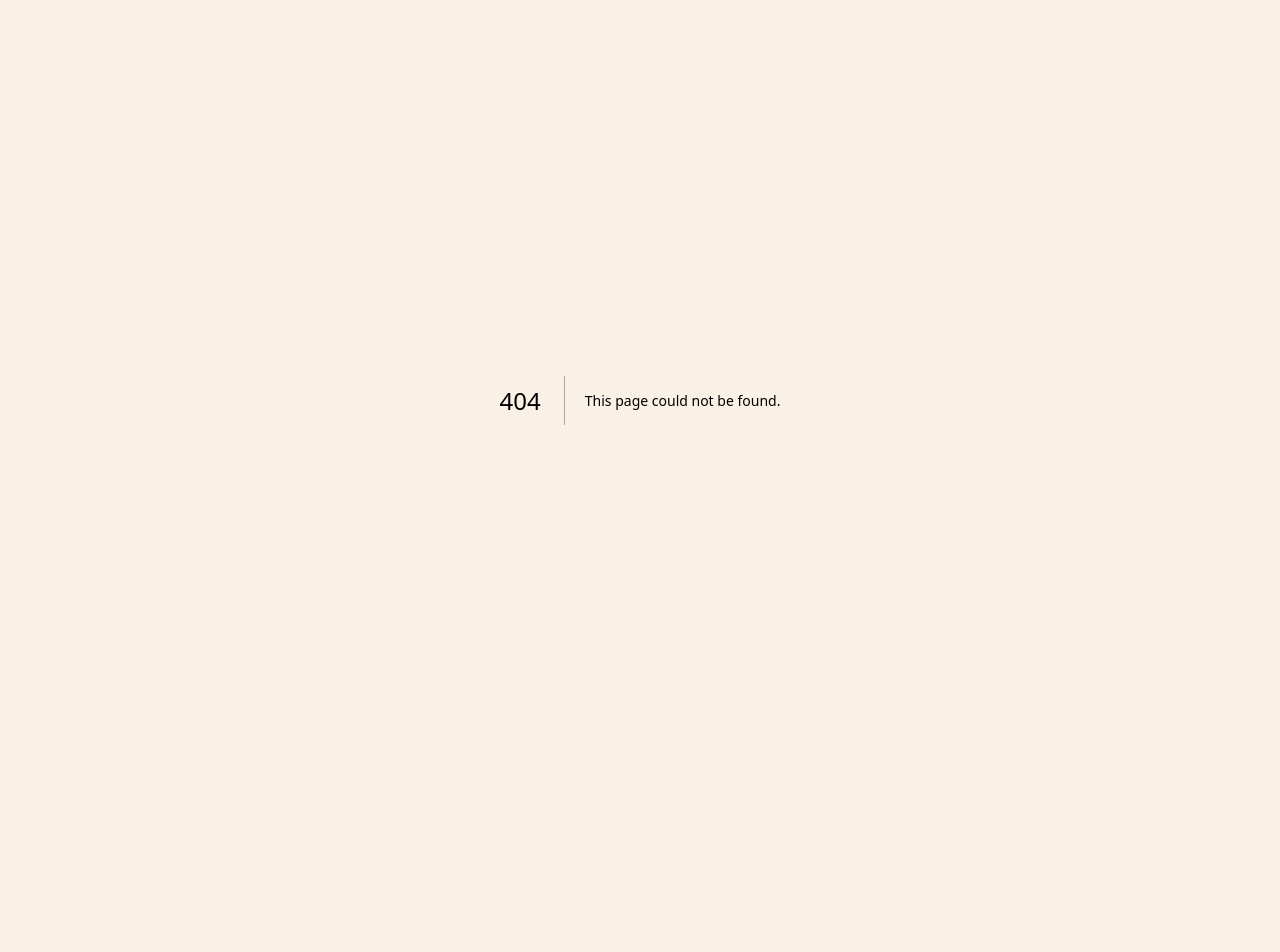
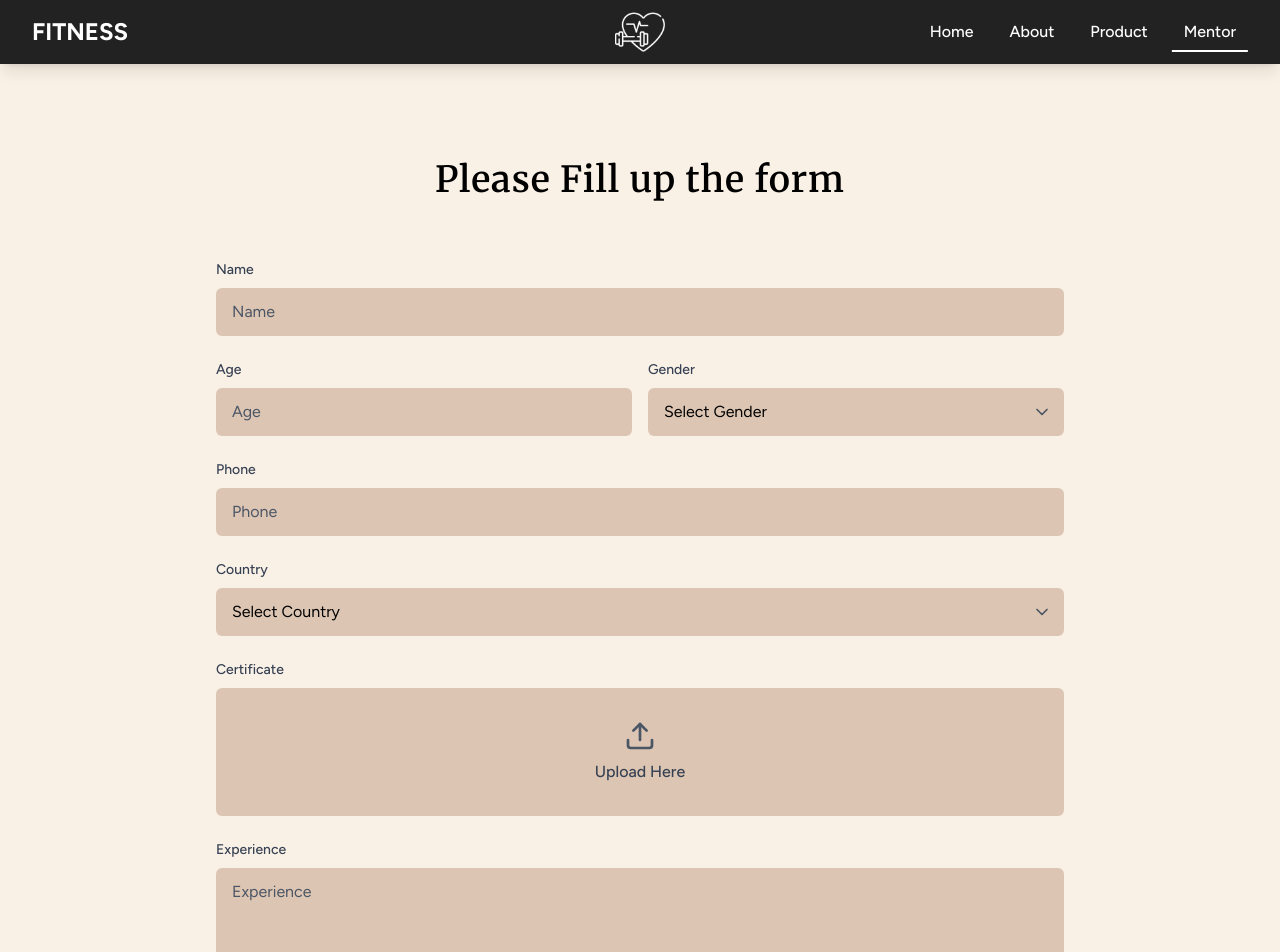
Before and after one commit to RaziMaulana/fitnessapp, a Next.js app: page /mentor/Recruitment-step-two in a window 1280 px wide. Before the commit this address had no page. Shown: the top 952 px of the page. Before the commit the page ends 800 px from the top, so only its background shows below. Built offline with nearby package versions, Linux system fonts and the light colour scheme.

Commit message:
Form done

```diff
--- /dev/null
+++ b/components/Mentor/Recruitment-process/Form.tsx
@@ -0,0 +1,194 @@
+"use client";
+
+import { Upload, ChevronDown } from "lucide-react";
+import { motion, Variants } from "framer-motion";
+
+export default function Form() {
+  const formVariants: Variants = {
+    hidden: { opacity: 0, y: 50 },
+    visible: {
+      opacity: 1,
+      y: 0,
+      transition: {
+        type: "spring",
+        stiffness: 100,
+        damping: 20,
+        when: "beforeChildren",
+        staggerChildren: 0.1,
+      } as any,
+    },
+  };
+
+  const itemVariants: Variants = {
+    hidden: { opacity: 0, y: 20 },
+    visible: { opacity: 1, y: 0 },
+  };
+
+  const inputFocusVariants: Variants = {
+    focus: {
+      scale: 1.01,
+      borderColor: "#BFA894",
+      boxShadow: "0 0 0 3px rgba(220, 197, 178, 0.5)",
+      transition: { type: "spring", stiffness: 300, damping: 20 },
+    },
+  };
+
+  // Varian untuk area upload tetap sama
+  const uploadHoverVariants: Variants = {
+    hover: {
+      scale: 1.02,
+      backgroundColor: "#BFA894",
+      transition: { type: "spring", stiffness: 300, damping: 20 },
+    },
+    tap: {
+      scale: 0.98,
+    },
+  };
+
+  return (
+    <div className="max-w-4xl mx-auto p-6 min-h-screen pt-40">
+      <motion.h1
+        initial={{ opacity: 0, y: -50 }}
+        animate={{ opacity: 1, y: 0 }}
+        transition={{ type: "spring", stiffness: 100, damping: 20 }}
+        className="text-2xl md:text-4xl lg:text-4xl xl:text-4xl font-semibold tracking-wide text-center mb-15 text-black merriweather-font"
+      >
+        Please Fill up the form
+      </motion.h1>
+
+      <motion.div
+        variants={formVariants}
+        initial="hidden"
+        animate="visible"
+        className="space-y-6"
+      >
+        {/* Name Field */}
+        <motion.div variants={itemVariants}>
+          <label className="block text-sm font-medium text-gray-700 mb-2">
+            Name
+          </label>
+          <motion.input
+            type="text"
+            placeholder="Name"
+            className="w-full px-4 py-3 bg-[#DCC5B2] border-0 rounded-md placeholder-gray-600 focus:outline-none focus:ring-2 focus:ring-[#BFA894] text-black"
+            whileFocus="focus"
+            variants={inputFocusVariants}
+          />
+        </motion.div>
+
+        {/* Age and Gender Fields */}
+        <motion.div variants={itemVariants} className="grid grid-cols-2 gap-4">
+          <div>
+            <label className="block text-sm font-medium text-gray-700 mb-2">
+              Age
+            </label>
+            <motion.input
+              type="text"
+              placeholder="Age"
+              className="w-full px-4 py-3 bg-[#DCC5B2] border-0 rounded-md placeholder-gray-600 focus:outline-none focus:ring-2 focus:ring-[#BFA894] text-black"
+              whileFocus="focus"
+              variants={inputFocusVariants}
+            />
+          </div>
+          <div>
+            <label className="block text-sm font-medium text-gray-700 mb-2">
+              Gender
+            </label>
+            <div className="relative">
+              <motion.select
+                className="w-full px-4 py-3 bg-[#DCC5B2] border-0 rounded-md placeholder-gray-600 focus:outline-none focus:ring-2 focus:ring-[#BFA894] appearance-none text-black"
+                whileFocus="focus"
+                variants={inputFocusVariants}
+              >
+                <option value="">Select Gender</option>
+                <option value="male">Laki-laki</option>
+                <option value="female">Perempuan</option>
+              </motion.select>
+              <ChevronDown className="absolute right-3 top-1/2 transform -translate-y-1/2 h-5 w-5 text-gray-600 pointer-events-none" />
+            </div>
+          </div>
+        </motion.div>
+
+        {/* Phone Field */}
+        <motion.div variants={itemVariants}>
+          <label className="block text-sm font-medium text-gray-700 mb-2">
+            Phone
+          </label>
+          <motion.input
+            type="tel"
+            placeholder="Phone"
+            className="w-full px-4 py-3 bg-[#DCC5B2] border-0 rounded-md placeholder-gray-600 focus:outline-none focus:ring-2 focus:ring-[#BFA894] text-black"
+            whileFocus="focus"
+            variants={inputFocusVariants}
+          />
+        </motion.div>
+
+        {/* Country Field */}
+        <motion.div variants={itemVariants}>
+          <label className="block text-sm font-medium text-gray-700 mb-2">
+            Country
+          </label>
+          <div className="relative">
+            <motion.select
+              className="w-full px-4 py-3 bg-[#DCC5B2] border-0 rounded-md placeholder-gray-600 focus:outline-none focus:ring-2 focus:ring-[#BFA894] appearance-none text-black"
+              whileFocus="focus"
+              variants={inputFocusVariants}
+            >
+              <option value="">Select Country</option>
+              <option value="indonesia">Indonesia</option>
+              <option value="thailand">Thailand</option>
+              <option value="malaysia">Malaysia</option>
+              <option value="singapore">Singapore</option>
+            </motion.select>
+            <ChevronDown className="absolute right-3 top-1/2 transform -translate-y-1/2 h-5 w-5 text-gray-600 pointer-events-none" />
+          </div>
+        </motion.div>
+
+        {/* Certificate Upload Field */}
+        <motion.div variants={itemVariants}>
+          <label className="block text-sm font-medium text-gray-700 mb-2">
+            Certificate
+          </label>
+          <motion.div
+            className="w-full h-32 bg-[#DCC5B2] border-0 rounded-md flex flex-col items-center justify-center cursor-pointer hover:bg-[#BFA894]"
+            whileHover="hover"
+            whileTap="tap"
+            variants={uploadHoverVariants}
+          >
+            <Upload className="h-8 w-8 text-gray-600 mb-2" />
+            <span className="text-gray-700 font-medium">Upload Here</span>
+          </motion.div>
+        </motion.div>
+
+        {/* Experience Field */}
+        <motion.div variants={itemVariants}>
+          <label className="block text-sm font-medium text-gray-700 mb-2">
+            Experience
+          </label>
+          <motion.textarea
+            placeholder="Experience"
+            rows={4}
+            className="w-full px-4 py-3 bg-[#DCC5B2] border-0 rounded-md placeholder-gray-600 focus:outline-none focus:ring-2 focus:ring-[#BFA894] resize-none text-black overflow-hidden"
+            whileFocus="focus"
+            variants={inputFocusVariants}
+          ></motion.textarea>
+        </motion.div>
+
+        {/* Submit Button (sekarang berupa link <a> dengan animasi sederhana) */}
+        <motion.div variants={itemVariants} className="flex justify-center pt-4">
+          <motion.a // Tetap motion.a
+            href="#"
+            className="inline-block text-center text-lg md:text-xl lg:text-3xl px-10 py-3 rounded-xl
+                       hover:shadow-xl transition-all duration-300 ease-in-out font-semibold text-[#333]
+                       bg-gradient-to-br from-gray-300 to-gray-100 hover:shadow-xl shadow-slate-600"
+            aria-label="Shop our best quality products"
+            // Hapus whileHover dan whileTap, serta variants={buttonHoverVariants}
+            // Karena kita hanya mengandalkan kelas Tailwind CSS untuk transisi shadow.
+          >
+            Submit
+          </motion.a>
+        </motion.div>
+      </motion.div>
+    </div>
+  );
+}
--- a/components/Mentor/Recruitment-process/MentorCriteria.tsx
+++ b/components/Mentor/Recruitment-process/MentorCriteria.tsx
@@ -96,7 +96,7 @@ export default function MentorCriteria() {
     }
 
     return (
-        <div className="min-h-screen bg-gradient-to-br from-orange-50 to-amber-50 pt-32 pb-8 px-8">
+        <div className="min-h-screen pt-32 pb-8 px-8">
             <div className="max-w-4xl mx-auto">
                 {/* Title */}
                 <motion.h1
@@ -160,7 +160,7 @@ export default function MentorCriteria() {
                 {/* Proceed Button */}
                 <div className="flex justify-center">
                     <motion.a
-                        href="#"
+                        href="/mentor/Recruitment-step-two"
                         className="inline-block text-center text-lg md:text-xl lg:text-3xl px-10 py-3 rounded-xl
                      hover:shadow-xl transition-all duration-300 ease-in-out font-semibold text-[#333]
                      bg-gradient-to-br from-gray-300 to-gray-100 hover:shadow-xl shadow-slate-600"
--- a/src/app/mentor/Recruitment-step-one/page.tsx
+++ b/src/app/mentor/Recruitment-step-one/page.tsx
@@ -1,11 +1,13 @@
 import Navbar from "../../../../components/navbar"
 import MentorCriteria from "../../../../components/Mentor/Recruitment-process/MentorCriteria"
+import Footer from "../../../../components/footer"
 
 export default function RecruitmentStepOne(){
     return(
         <div>
             <Navbar />
             <MentorCriteria />
+            <Footer />
         </div>
     )
 }
--- /dev/null
+++ b/src/app/mentor/Recruitment-step-two/page.tsx
@@ -0,0 +1,11 @@
+import Navbar from "../../../../components/navbar"
+import Form from "../../../../components/Mentor/Recruitment-process/Form"
+
+export default function RecruitmentStepTwo() {
+    return (
+        <div>
+            <Navbar />
+            <Form />
+        </div>
+    )
+}
```
